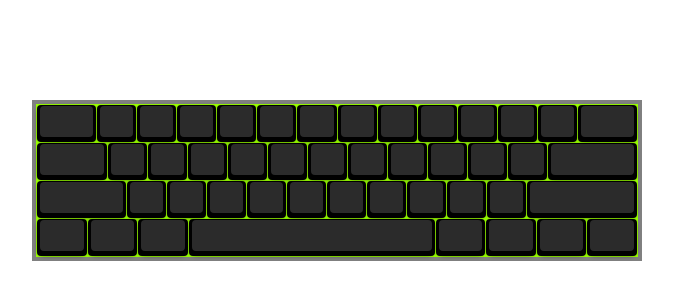
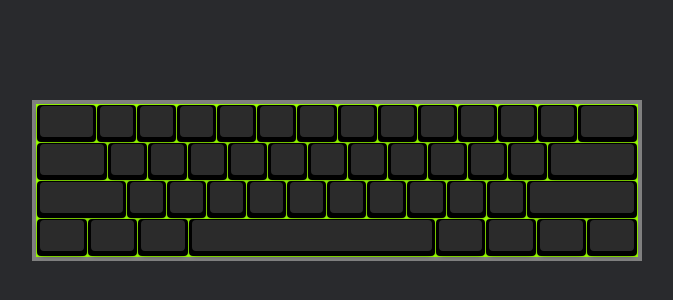
Before and after one commit to leoelicos/typr, a React (Create React App) app: page / in a window 1280 px wide. Shown: the part 220-520 px from the top of the page, without its empty margins (303-976 px from the left). Built offline with nearby package versions, Linux system fonts and the light colour scheme.

Commit message:
Add background color

```diff
--- a/src/App.css
+++ b/src/App.css
@@ -1,6 +1,7 @@
 #root {
   width: 100%;
   height: 100vh;
+  background-color: #292a2d;
   display: flex;
   align-items: center;
   justify-content: center;
```
